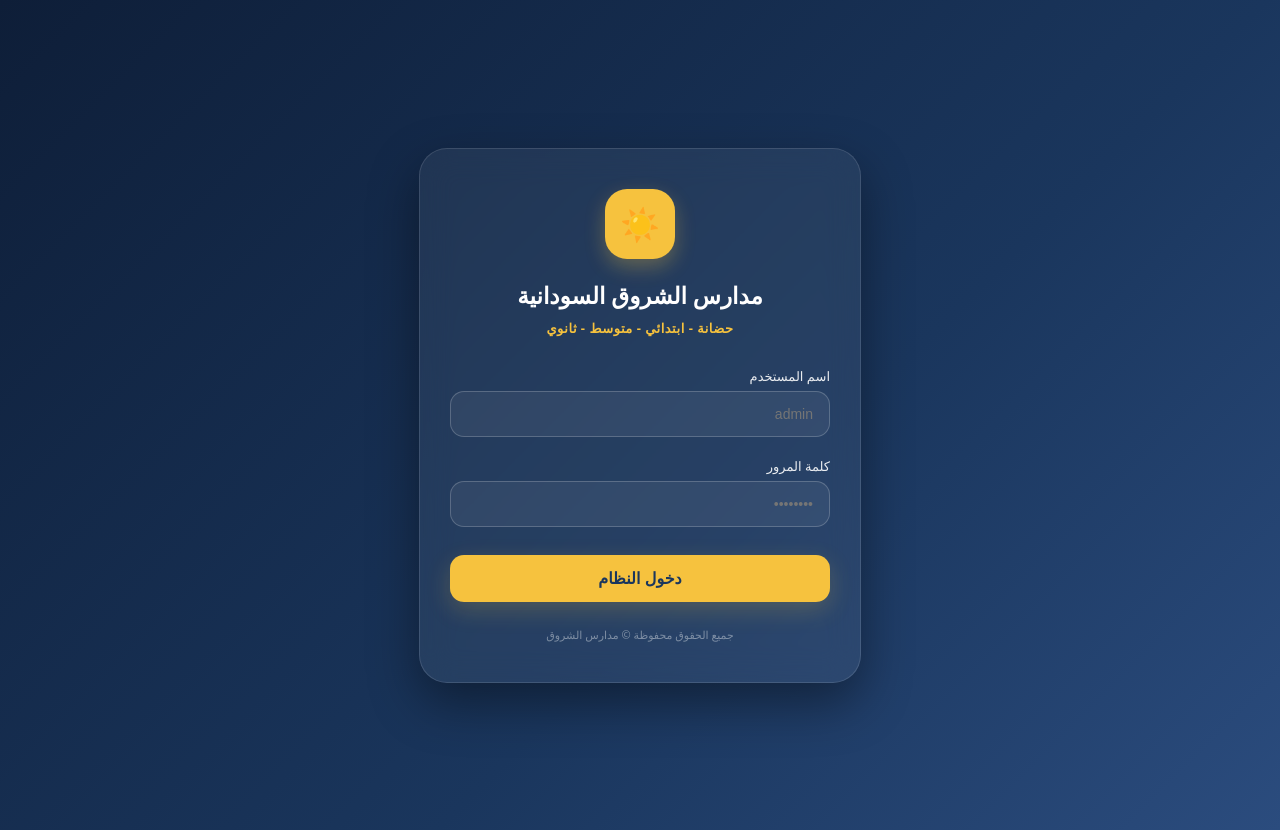
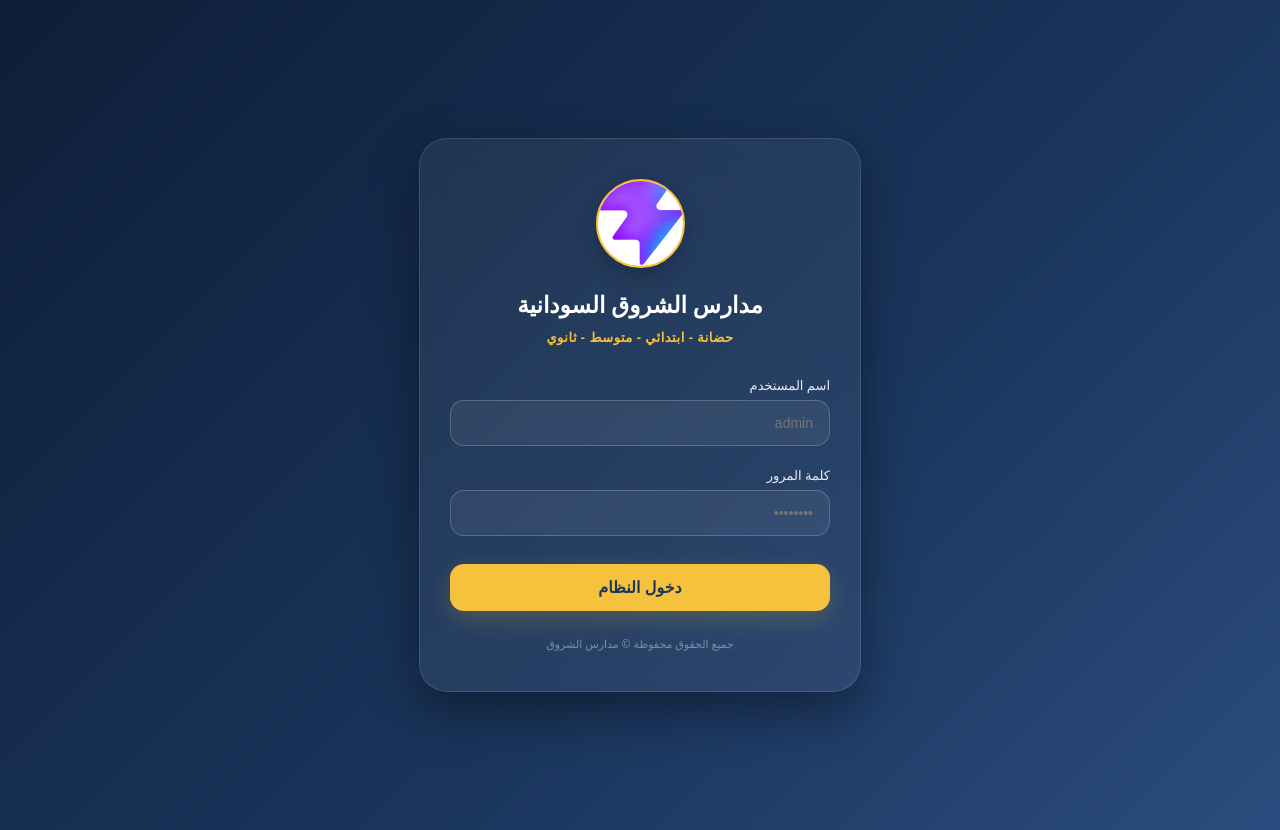
Before and after one commit to halasomy22-ai/school-system, a React (Vite) app: page / in a window 1280 px wide. Built offline with nearby package versions, Linux system fonts and the light colour scheme; no server answers; the database is empty.

Commit message:
Refactor login logic and user permissions
Updated user permissions and login functionality.

```diff
--- a/src/App.jsx
+++ b/src/App.jsx
@@ -20,8 +20,8 @@ export default function App() {
   const [username, setUsername] = useState('');
   const [password, setPassword] = useState('');
   const [usersList, setUsersList] = useState([
-    { id: 1, name: "عثمان صديق", loginName: "admin", role: "أدمن", pin: "123", permissions: { students: true, classes: true, teachers: true, finance: true, admin: true } },
-    { id: 2, name: "أستاذ محمد", loginName: "محمد", role: "معلم", pin: "123456", permissions: { students: true, classes: true, teachers: false, finance: false, admin: false } }
+    { id: 1, name: "عثمان صديق", loginName: "admin", role: "أدمن", pin: "123", permissions: { students: true, classes: true, teachers: true, finance: true, results: true } },
+    { id: 2, name: "أستاذ محمد", loginName: "mohamed", role: "معلم", pin: "123456", permissions: { students: true, classes: true, teachers: false, finance: false, results: false } }
   ]);
 
   const playHover = () => { try { const snd = new Audio('https://mixkit.co'); snd.volume = 0.15; snd.play().catch(() => {}); } catch(e){} };
@@ -48,7 +48,7 @@ export default function App() {
                     loginName: loginName,
                     pin: cu.pin || cu.data?.pin ? String(cu.pin || cu.data?.pin) : "",
                     role: cu.role || cu.data?.role || "موظف",
-                    permissions: cu.permissions || cu.data?.permissions || { students: false, classes: false, teachers: false, finance: false, admin: false }
+                    permissions: cu.permissions || cu.data?.permissions || { students: false, classes: false, teachers: false, finance: false, results: false }
                   });
                 }
               }
@@ -97,8 +97,19 @@ export default function App() {
       <div style={{ display: 'flex', justifyContent: 'center', alignItems: 'center', height: '100vh', background: 'linear-gradient(135deg, #0e1e38 0%, #1a365d 60%, #2b4c7e 100%)', padding: '15px', direction: 'rtl', fontFamily: 'system-ui, -apple-system, sans-serif' }}>
         <form onSubmit={handleLogin} style={{ background: 'rgba(255, 255, 255, 0.06)', backdropFilter: 'blur(16px)', WebkitBackdropFilter: 'blur(16px)', padding: '40px 30px', borderRadius: '28px', border: '1px solid rgba(255, 255, 255, 0.12)', width: '100%', maxWidth: '380px', boxShadow: '0 20px 50px rgba(0,0,0,0.4)' }}>
 
-          {/* أيقونة الشعار باللون الأصفر الذهبي المتناسق */}
-          <div style={{ width: '70px', height: '70px', background: '#f6c23e', borderRadius: '22px', display: 'flex', justifyContent: 'center', alignItems: 'center', margin: '0 auto 20px auto', fontSize: '32px', boxShadow: '0 8px 20px rgba(246, 194, 62, 0.3)' }}>☀️</div>
+          {/* حاوية الشعار الرسمي الدائري المطور المربوط برمجياً بالصورة */}
+          <div style={{ width: '85px', height: '85px', background: '#ffffff', borderRadius: '50%', display: 'flex', justifyContent: 'center', alignItems: 'center', margin: '0 auto 20px auto', boxShadow: '0 8px 20px rgba(0, 0, 0, 0.2)', border: '2px solid #f6c23e', overflow: 'hidden' }}>
+            <img
+              src="/favicon.svg"
+              alt="شعار مدارس الشروق"
+              style={{ width: '100%', height: '100%', objectFit: 'cover' }}
+              onError={(e) => {
+                // حل بديل في حال لم يجد المتصفح ملف الفايكون يقوم بوضع الإيموجي تلقائياً لمنع ظهور صورة تالفة
+                e.target.style.display = 'none';
+                e.target.parentNode.innerHTML = '<span style="font-size:36px">☀️</span>';
+              }}
+            />
+          </div>
 
           <h2 style={{ textAlign: 'center', color: '#ffffff', marginBottom: '8px', fontWeight: '800', fontSize: '23px' }}>مدارس الشروق السودانية</h2>
           <p style={{ textAlign: 'center', color: '#f6c23e', fontSize: '13px', marginTop: 0, marginBottom: '30px', fontWeight: '600', letterSpacing: '0.5px' }}>حضانة - ابتدائي - متوسط - ثانوي</p>
@@ -113,7 +124,6 @@ export default function App() {
             <input type="password" placeholder="••••••••" value={password} onChange={e => setPassword(e.target.value)} style={{ width: '100%', padding: '14px 16px', borderRadius: '14px', border: '1px solid rgba(255, 255, 255, 0.2)', background: 'rgba(255, 255, 255, 0.06)', color: '#fff', boxSizing: 'border-box', textAlign: 'right', outline: 'none', fontSize: '14px' }} required />
           </div>
 
-          {/* زر دخول بلون الهوية الأصفر والكتابة بالأزرق */}
           <button type="submit" onMouseEnter={playHover} style={{ width: '100%', padding: '14px', background: '#f6c23e', color: '#1a365d', border: 'none', borderRadius: '14px', fontWeight: '700', cursor: 'pointer', fontSize: '16px', boxShadow: '0 8px 25px rgba(246, 194, 62, 0.2)', transition: 'all 0.2s' }}>دخول النظام</button>
 
           <p style={{ textAlign: 'center', color: 'rgba(255, 255, 255, 0.4)', fontSize: '11px', marginTop: '25px', marginBottom: 0 }}>جميع الحقوق محفوظة © مدارس الشروق</p>
```
